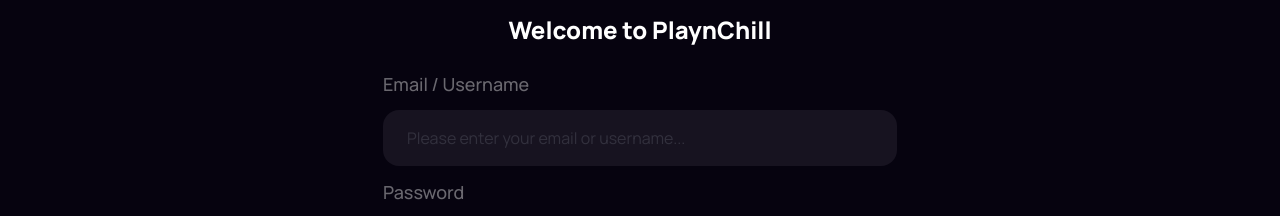
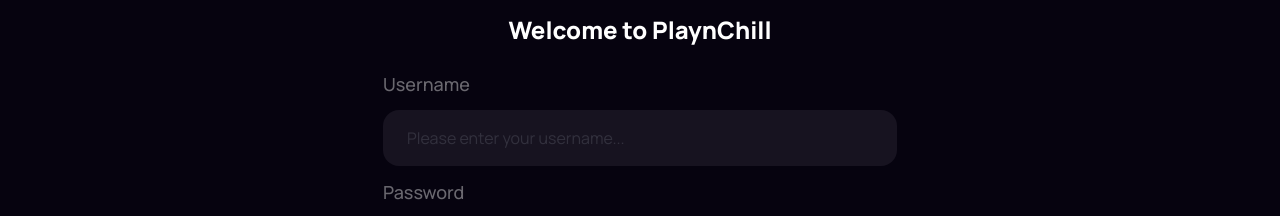
Before and after one commit to MarcoSKB/e-Commerce-Play-chill, a Next.js app: page /sign-in in a window 1280 px wide. Shown: the part 304-520 px from the top of the page. Built offline with nearby package versions, Linux system fonts and the light colour scheme; no server answers.

Commit message:
Add sign-in form

```diff
--- a/app/(auth)/sign-in/components/UserAuthForm/UserAuthForm.tsx
+++ b/app/(auth)/sign-in/components/UserAuthForm/UserAuthForm.tsx
@@ -1,33 +1,37 @@
 "use client";
-import { useState } from "react";
+import { SubmitHandler, useForm } from "react-hook-form";
 import Link from "next/link";
 
-import { Input } from "@/src/components/ui";
+import { Input, LoadingSpin } from "@/src/components/ui";
+import { PasswordInput, UsernameInput } from "..";
+
+export interface ILoginFormInputs {
+  username: string;
+  password: string;
+}
 
 const UserAuthForm = () => {
-  const onSubmitHandler = (e: React.FormEvent<HTMLFormElement>) => {
-    e.preventDefault();
+  const {
+    register,
+    handleSubmit,
+    formState: { errors, isSubmitting },
+  } = useForm<ILoginFormInputs>();
+
+  const onSubmit: SubmitHandler<ILoginFormInputs> = async (data) => {
+    //TODO: Fetch api
+    // Reset after success submitting
+    await new Promise((resolve) => setTimeout(resolve, 2000));
+    console.log(data);
   };
 
   return (
     <form
       className="flex flex-col gap-6 w-full"
-      onClick={(e) => onSubmitHandler(e)}
+      onSubmit={handleSubmit(onSubmit)}
     >
       <div className="flex flex-col gap-3">
-        <label className="flex flex-col gap-3">
-          <span className="text-lg font-medium opacity-40">
-            Email / Username
-          </span>
-          <Input
-            type="text"
-            placeholder="Please enter your email or username..."
-          />
-        </label>
-        <label className="flex flex-col gap-3">
-          <span className="text-lg font-medium opacity-40">Password</span>
-          <Input type="password" placeholder="Please enter your password..." />
-        </label>
+        <UsernameInput register={register} errors={errors} />
+        <PasswordInput register={register} errors={errors} />
       </div>
       <Link
         className="text-blue hover:text-white transition-colors self-end focus:outline-none focus:outline-blue focus:outline-offset-8 rounded-sm focus:text-white"
@@ -35,7 +39,11 @@
       >
         Forgot your password?
       </Link>
-      <button className="flex justify-center w-full py-3 px-4 text-blue text-base font-semibold border-solid border-[2px] border-white border-opacity-10 rounded-2xl transition-colors hover:text-white focus:outline-none focus:outline-blue focus:text-white disabled:focus:text-gray-700 disabled:hover:text-gray-700 disabled:text-gray-700">
+      <button
+        disabled={isSubmitting}
+        className="flex justify-center w-full py-3 px-4 text-blue text-base font-semibold border-solid border-[2px] border-white border-opacity-10 rounded-2xl transition-colors hover:text-white focus:outline-none focus:outline-blue focus:text-white disabled:focus:text-gray-700 disabled:hover:text-gray-700 disabled:text-gray-700"
+      >
+        {isSubmitting && <LoadingSpin width={24} height={24} />}
         Sign In
       </button>
     </form>
--- /dev/null
+++ b/app/(auth)/sign-in/components/elements/PasswordInput/PasswordInput.tsx
@@ -0,0 +1,37 @@
+import { FieldErrors, UseFormRegister } from "react-hook-form";
+
+import { Input } from "@/src/components/ui";
+import { ILoginFormInputs } from "../../UserAuthForm/UserAuthForm";
+
+interface Props {
+  register: UseFormRegister<ILoginFormInputs>;
+  errors: FieldErrors<ILoginFormInputs>;
+}
+
+const PasswordInput: React.FC<Props> = (props) => {
+  const { register, errors } = props;
+
+  return (
+    <label className="flex flex-col gap-3">
+      <span
+        className={`text-lg font-medium ${
+          errors.password ? "text-rose-500" : "opacity-40"
+        }`}
+      >
+        Password {errors.password && "*"}
+      </span>
+      <Input
+        type="password"
+        placeholder="Please enter your password..."
+        inputAtttibutes={{
+          ...register("password", {
+            required: true,
+            minLength: 8,
+          }),
+        }}
+      />
+    </label>
+  );
+};
+
+export default PasswordInput;
--- /dev/null
+++ b/app/(auth)/sign-in/components/elements/UsernameInput/UsernameInput.tsx
@@ -0,0 +1,37 @@
+import { FieldErrors, UseFormRegister } from "react-hook-form";
+
+import { Input } from "@/src/components/ui";
+import { ILoginFormInputs } from "../../UserAuthForm/UserAuthForm";
+
+interface Props {
+  register: UseFormRegister<ILoginFormInputs>;
+  errors: FieldErrors<ILoginFormInputs>;
+}
+
+const UsernameInput: React.FC<Props> = (props) => {
+  const { register, errors } = props;
+
+  return (
+    <label className="flex flex-col gap-3">
+      <span
+        className={`text-lg font-medium opacity-40 ${
+          errors.username ? "text-rose-500" : "opacity-40"
+        }`}
+      >
+        Username {errors.username && "*"}
+      </span>
+      <Input
+        type="text"
+        placeholder="Please enter your username..."
+        inputAtttibutes={{
+          ...register("username", {
+            required: true,
+            minLength: 4,
+          }),
+        }}
+      />
+    </label>
+  );
+};
+
+export default UsernameInput;
--- a/app/(auth)/sign-in/components/index.ts
+++ b/app/(auth)/sign-in/components/index.ts
@@ -1,4 +1,6 @@
 import FastAuth from "./FastAuth/FastAuth";
 import UserAuthForm from "./UserAuthForm/UserAuthForm";
+import PasswordInput from "./elements/PasswordInput/PasswordInput";
+import UsernameInput from "./elements/UsernameInput/UsernameInput";
 
-export { UserAuthForm, FastAuth };
+export { UserAuthForm, FastAuth, UsernameInput, PasswordInput };
--- a/app/(auth)/sign-in/page.tsx
+++ b/app/(auth)/sign-in/page.tsx
@@ -19,7 +19,7 @@
         <FastAuth />
         <Link
           className="text-blue hover:text-white transition-colors self-center focus:outline-none focus:outline-blue focus:outline-offset-8 rounded-sm focus:text-white"
-          href="/"
+          href="/sign-up"
         >
           Dont have an account? Register
         </Link>
```
